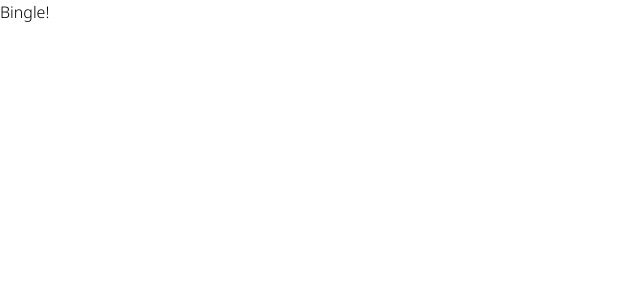
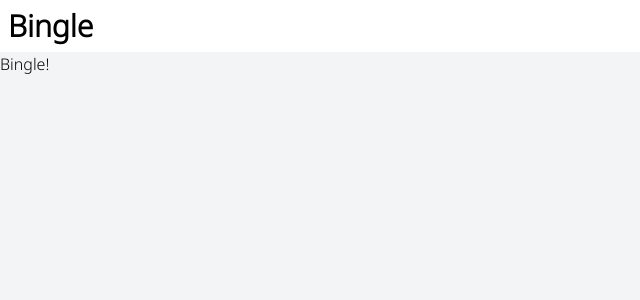
Before and after one commit to sedin2/Bingle, a Next.js app in the folder frontend/bingle/: page / in a window 1280 px wide. Shown: the top 300 px of the page, without its empty margins (0-640 px from the left). Built offline with nearby package versions, Linux system fonts and the light colour scheme.

Commit message:
components/Navbar.tsx: Added Navbar component

```diff
--- /dev/null
+++ b/frontend/bingle/src/app/components/Navbar.tsx
@@ -0,0 +1,11 @@
+import Link from 'next/link';
+
+export default function Navbar() {
+  return (
+    <div className='sticky flex justify-between p-2 bg-white'>
+      <h1 className='text-3xl font-bold'>
+        <Link href='/'>Bingle</Link>
+      </h1>
+    </div>
+  );
+}
--- a/frontend/bingle/src/app/layout.tsx
+++ b/frontend/bingle/src/app/layout.tsx
@@ -1,5 +1,6 @@
 import './globals.css';
 import { Noto_Sans } from 'next/font/google';
+import Navbar from './components/Navbar';
 
 const notoSans = Noto_Sans({ weight: '300', subsets: ['latin'] });
 
@@ -15,7 +16,8 @@ export default function RootLayout({
 }) {
   return (
     <html lang='en' className={notoSans.className}>
-      <body className='flex flex-col w-full max-w-screen-2xl mx-auto overflow-auto'>
+      <body className='flex flex-col w-full max-w-screen-2xl mx-auto overflow-auto bg-gray-100'>
+        <Navbar></Navbar>
         {children}
       </body>
     </html>
```
